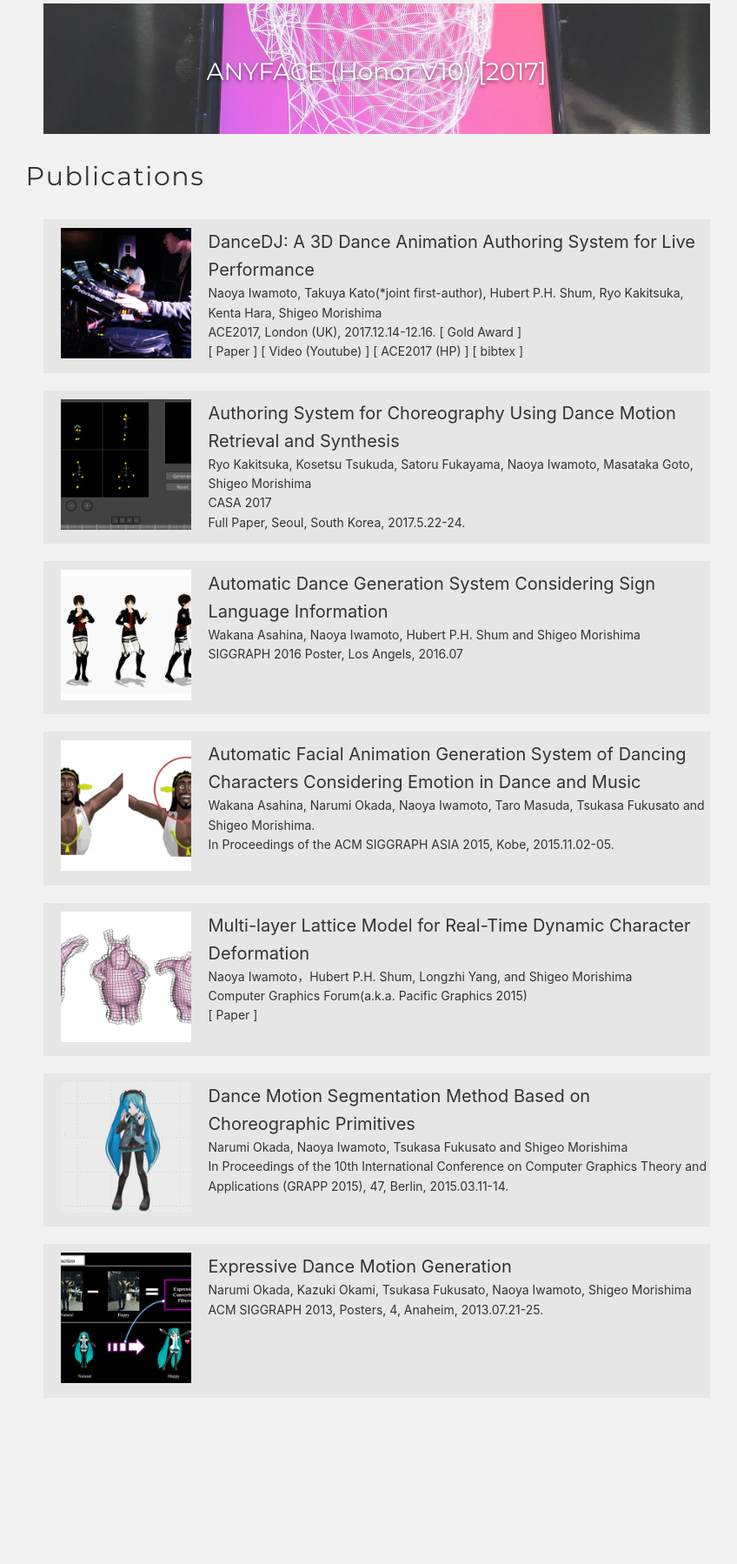
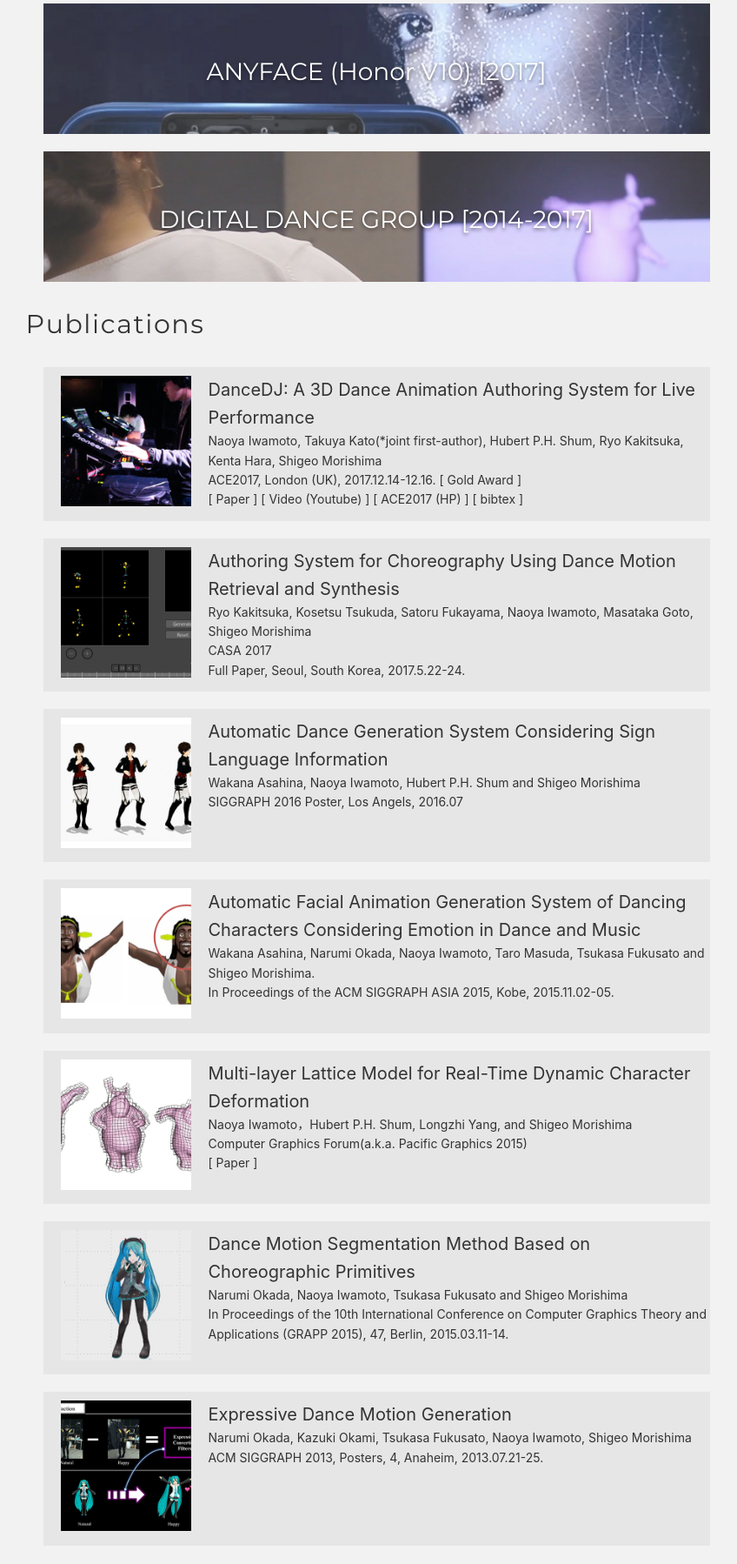
Before and after one commit to iwanao731/portfolio, a plain HTML site: page docs/index.html in a window 1280 px wide. Shown: the part 552-2350 px from the top of the page at 87% size, without its empty margins (227-1075 px from the left). Before the commit the page ends 2189 px from the top, so only its background shows below. Drawn offline with Linux system fonts and the light colour scheme.

Commit message:
add link on works

```diff
--- a/docs/css/style.css
+++ b/docs/css/style.css
@@ -29,7 +29,7 @@ a:hover, a:active{
   /* 767px 以下がここを反映 */
   header{
     width: 100%;
-    background-color: #0F0;
+    /* background-color: #0F0; */
   }
   header h1{
     text-aline: left;
@@ -163,7 +163,10 @@ header .right h2{
     background: url(../img/works/3dlivemaker.png) center center no-repeat;
 }
 #ANYFACE .works-bg{
-    background: url(../img/works/anyface.jpg) center center no-repeat;
+    background: url(../img/works/honor_v10.jpg) center center no-repeat;
+}
+#DIGITALDANCEGROUP .works-bg{
+    background: url(../img/works/digitaldancegroup.jpg) center center no-repeat;
 }
 
 /* publications ------------------------*/
--- a/docs/index.html
+++ b/docs/index.html
@@ -28,7 +28,9 @@
             <p>3DCV/CG Group</p>
             <p>Animation Team</p>
             <p>Senior Researcher</p>
-            <p>iwamoto.naoya@huawei.com</p><br>
+            <p>iwamoto.naoya@huawei.com</p>
+            <p>iwanao731@gmail.com</p>
+
             <p>
                 <a href="#">CV</a>
                 <a href="https://www.instagram.com/iwanao731" target=”_blank”><i class="fab fa-instagram"></i></a>
@@ -52,14 +54,25 @@
 
   <section id="works">
     <h2>WORKS</h2>
+        <a href="https://play.google.com/store/apps/details?id=com.huawei.objautorigmaster&hl=en_US" target="_blank">
             <section id="LIVEMAKER">
                 <div class="works-bg"></div>
                 <h3>3D LIVE MAKER (Mate20 Pro) [2018]</h3>
             </section>
+        </a>
+
+        <!-- <a href="#" target="_blank"> -->
             <section id="ANYFACE">
                 <div class="works-bg"></div>
                 <h3>ANYFACE (Honor V10) [2017]</h3>
             </section>
+        <!-- </a> -->
+        <a href="http://research.mlabdance.com/" target="_blank">
+            <section id="DIGITALDANCEGROUP">
+                <div class="works-bg"></div>
+                <h3>DIGITAL DANCE GROUP [2014-2017]</h3>
+            </section>
+        </a>
   </section>
 
   <section id="publications">
@@ -67,7 +80,7 @@
 
     <div class="container">
       <div class="left">
-        <h3><img src="img/publications/dancedj_2.jpg" alt="dancedj"></h3>
+        <h3><a href="http://research.mlabdance.com/jp-projects/Dance_DJ/" target=”_blank”><img src="img/publications/dancedj_2.jpg" alt="dancedj"></a></h3>
       </div>
       <div class="right">
         <h4>DanceDJ: A 3D Dance Animation Authoring System for Live Performance</h4>
@@ -79,7 +92,7 @@
 
     <div class="container">
       <div class="left">
-        <h3><img src="img/publications/choreographautor_.jpg" alt="choreographautor"></h3>
+        <h3><a href="http://research.mlabdance.com/jp-projects/Choreographic_Authoring/" target=”_blank”><img src="img/publications/choreographautor_.jpg" alt="choreographautor"></a></h3>
       </div>
       <div class="right">
         <h4>Authoring System for Choreography Using Dance Motion Retrieval and Synthesis</h4>
@@ -91,7 +104,7 @@
 
     <div class="container">
       <div class="left">
-        <h3><img src="img/publications/sign_dance.jpg" alt="signdance"></h3>
+        <h3><a href="http://research.mlabdance.com/jp-projects/Sign_Language_Based_Dance_Synthesis/" target="_blank"><img src="img/publications/sign_dance.jpg" alt="signdance"></a></h3>
       </div>
       <div class="right">
         <h4>Automatic Dance Generation System Considering Sign Language Information</h4>
@@ -102,7 +115,7 @@
 
     <div class="container">
       <div class="left">
-        <h3><img src="img/publications/autoface.jpg" alt="autoface"></h3>
+        <h3><a href="http://research.mlabdance.com/jp-projects/Synthesis_Facial_Animation/" target="_blank"><img src="img/publications/autoface.jpg" alt="autoface"></a></h3>
       </div>
       <div class="right">
         <h4>Automatic Facial Animation Generation System of Dancing Characters Considering Emotion in Dance and Music</h4>
@@ -113,7 +126,7 @@
 
     <div class="container">
       <div class="left">
-        <h3><img src="img/publications/multilayerlattice.jpg" alt="multilayerlattice"></h3>
+        <h3><a href="http://research.mlabdance.com/jp-projects/Physically_based_Character_Animation/" target="_blank"><img src="img/publications/multilayerlattice.jpg" alt="multilayerlattice"></a></h3>
       </div>
       <div class="right">
         <h4>Multi-layer Lattice Model for Real-Time Dynamic Character Deformation</h4>
@@ -125,7 +138,7 @@
 
     <div class="container">
       <div class="left">
-        <h3><img src="img/publications/dancesegment.jpg" alt="dancesegment"></h3>
+        <h3><a href="http://research.mlabdance.com/jp-projects/Segmentation_of_continuous_Dance_Motion/" target="_blannk"><img src="img/publications/dancesegment.jpg" alt="dancesegment"></a></h3>
       </div>
       <div class="right">
         <h4>Dance Motion Segmentation Method Based on Choreographic Primitives</h4>
@@ -136,7 +149,7 @@
 
     <div class="container">
       <div class="left">
-        <h3><img src="img/publications/expressive.jpg" alt="expressivedance"></h3>
+        <h3><a href="http://research.mlabdance.com/jp-projects/Expressive_Dance_Motion_Generation/" target="_blank"><img src="img/publications/expressive.jpg" alt="expressivedance"></a></h3>
       </div>
       <div class="right">
         <h4>Expressive Dance Motion Generation</h4>
```
Also changed, not shown: docs/img/works/digitaldancegroup.jpg (added), docs/img/works/honor_v10.jpg (added). Lines whose indentation alone changed are shown as unchanged.
